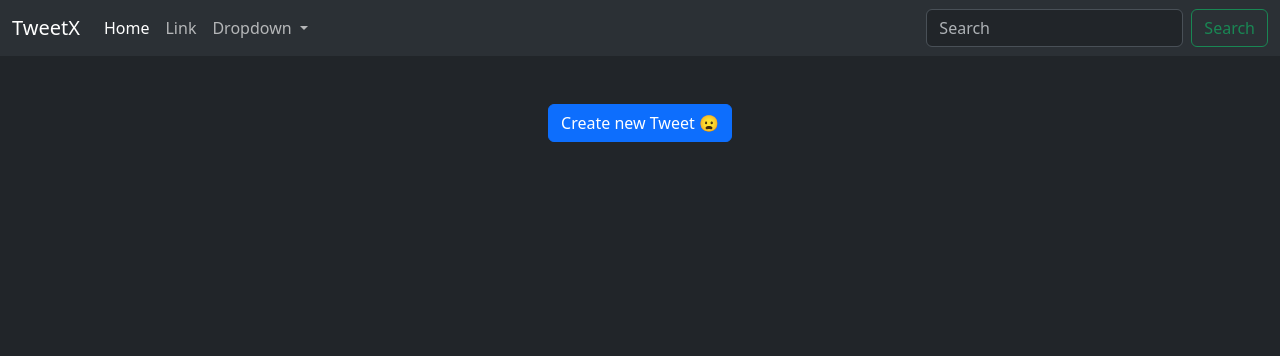
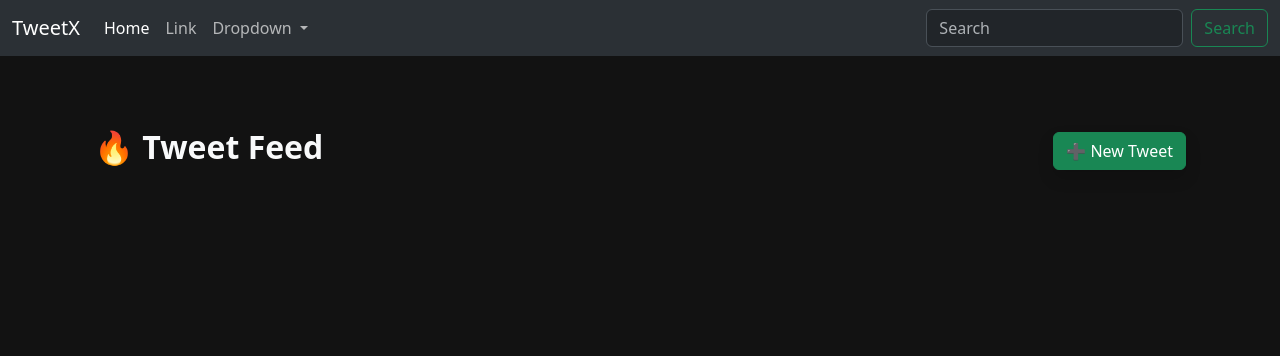
Before and after one commit to StarDust130/tweetX, a Django app: page /tweet/ in a window 1280 px wide. Shown: the top 356 px of the page. Run offline with Django 5.2, Linux system fonts and the light colour scheme; data that the repository does not hold is empty.

Commit message:
Refactor tweet_list template for improved layout and styling

```diff
--- a/tweet/templates/tweet_list.html
+++ b/tweet/templates/tweet_list.html
@@ -1,30 +1,63 @@
 {% extends "layout.html" %}
 
-
 {% block title %}
-TweetX - Tweet List 😂
+TweetX - Tweet List 😎
 {% endblock %}
 
 {% block content %}
+<div class="container py-4">
+  <div class="d-flex justify-content-between align-items-center mb-4">
+    <h2 class="text-light fw-bold">🔥 Tweet Feed</h2>
+    <a class="btn btn-success shadow" href="{% url 'tweet_create' %}">➕ New Tweet</a>
+  </div>
 
-<a class="btn btn-primary" href="{% url "tweet_create" %}">Create new Tweet 😦</a>
+  <div class="row g-4">
+    {% for tweet in tweets %}
+    <div class="col-md-4">
+      <div class="card bg-dark text-white border-0 shadow-lg tweet-card h-100">
+        {% if tweet.photo %}
+        <img src="{{ tweet.photo.url }}" class="card-img-top" alt="Tweet Image" style="object-fit: cover; height: 200px;" />
+        {% else %}
+        <div class="bg-secondary d-flex align-items-center justify-content-center" style="height: 200px;">
+          <span class="text-white-50">No Image</span>
+        </div>
+        {% endif %}
 
-<div class="container row gap-3">
-    {% for tweet in tweets %}
-    <div class="card" style="width: 18rem;">
-        <img src="{{tweet.photo.url}}" class="card-img-top" alt="...">
         <div class="card-body">
-         <p class="text-left">{{tweet.user.username}}</p>
-          <p class="card-text">{{tweet.text}}</p>
+          <h6 class="text-success">@{{ tweet.user.username }}</h6>
+          <p class="card-text">{{ tweet.text }}</p>
+        </div>
 
-          <a href="{% url "tweet_edit" tweet.id %}" class="btn btn-primaray">Edit</a>
-
-          <a href="{% url "tweet_delete" tweet.id %}" class="btn btn-danger">Delete</a>
+        <div class="card-footer bg-dark border-top-0 d-flex justify-content-between">
+          <a href="{% url 'tweet_edit' tweet.id %}" class="btn btn-sm btn-outline-warning">✏️ Edit</a>
+          <a href="{% url 'tweet_delete' tweet.id %}" class="btn btn-sm btn-outline-danger">🗑️ Delete</a>
         </div>
       </div>
+    </div>
     {% endfor %}
-
+  </div>
 </div>
 
+<style>
+  body {
+    background-color: #121212;
+  }
 
-    {% endblock %}
+  .tweet-card:hover {
+    transform: translateY(-5px);
+    transition: all 0.3s ease;
+    border: 1px solid #1f1f1f;
+    background-color: #1c1c1c;
+  }
+
+  .btn-outline-warning:hover {
+    background-color: #ffc107;
+    color: #000;
+  }
+
+  .btn-outline-danger:hover {
+    background-color: #dc3545;
+    color: #fff;
+  }
+</style>
+{% endblock %}
```
